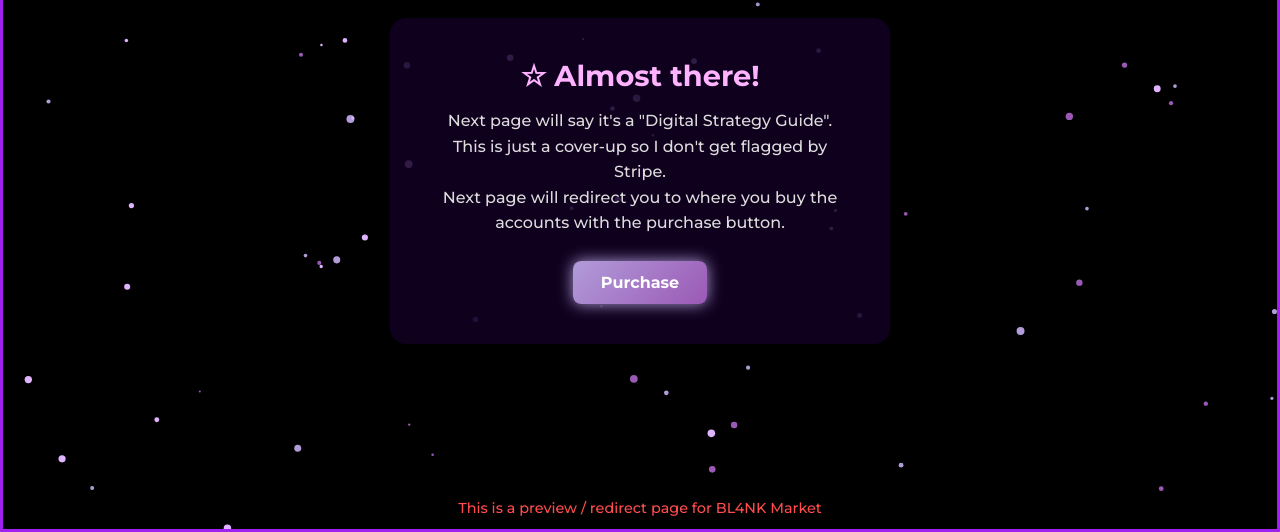
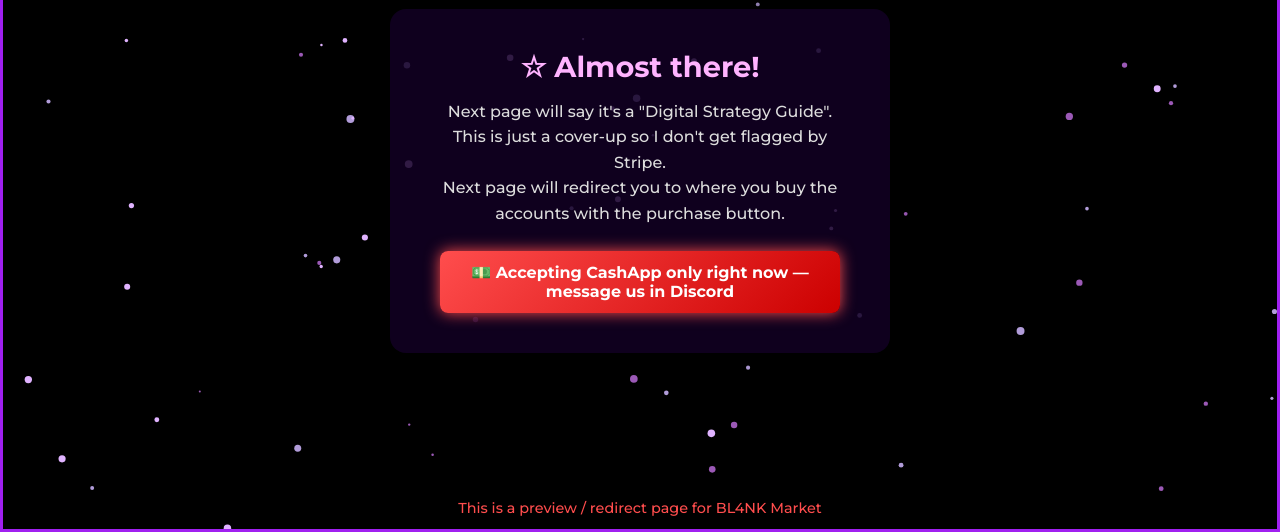
Before and after one commit to tekn1kshame/bl4nkmarket-page, a plain HTML site: page index.html in a window 1280 px wide. Shown: the part 268-800 px from the top of the page. Drawn offline with Linux system fonts and the light colour scheme.

Commit message:
Update index.html

```diff
--- a/index.html
+++ b/index.html
@@ -88,6 +88,17 @@
 
     a.button:hover { transform: scale(1.05); box-shadow: 0 0 25px #e0b3ff; }
 
+    .alert-box {
+      margin-top: 25px;
+      padding: 12px 28px;
+      background: linear-gradient(135deg, #ff4d4d, #cc0000);
+      color: #fff;
+      font-weight: 700;
+      font-size: 1rem;
+      border-radius: 8px;
+      box-shadow: 0 0 15px #ff4d4d;
+    }
+
     .note {
       position: absolute;
       bottom: 15px;
@@ -111,13 +122,30 @@
         This is just a cover-up so I don't get flagged by Stripe.<br>
         Next page will redirect you to where you buy the accounts with the purchase button.
       </p>
-      <a class="button" href="https://pay.bl4nkmarket.com/b/3cI7sNgi33vOfsN5uFgYU00">Purchase</a>
+      <div id="paymentArea"></div>
     </div>
 
     <div class="note">This is a preview / redirect page for BL4NK Market</div>
   </div>
 
   <script>
+    // ===== TOGGLE PAYMENT MODE HERE =====
+    const paymentsPaused = true; // true = show alert, false = show purchase button
+
+    const paymentArea = document.getElementById('paymentArea');
+    if (paymentsPaused) {
+      paymentArea.innerHTML = `
+        <div class="alert-box">
+          💵 Accepting CashApp only right now — message us in Discord
+        </div>
+      `;
+    } else {
+      paymentArea.innerHTML = `
+        <a class="button" href="https://pay.bl4nkmarket.com/b/3cI7sNgi33vOfsN5uFgYU00">Purchase</a>
+      `;
+    }
+
+    // Particle background code
     const canvas = document.getElementById('particles');
     const ctx = canvas.getContext('2d');
     let width = canvas.width = window.innerWidth;
```
